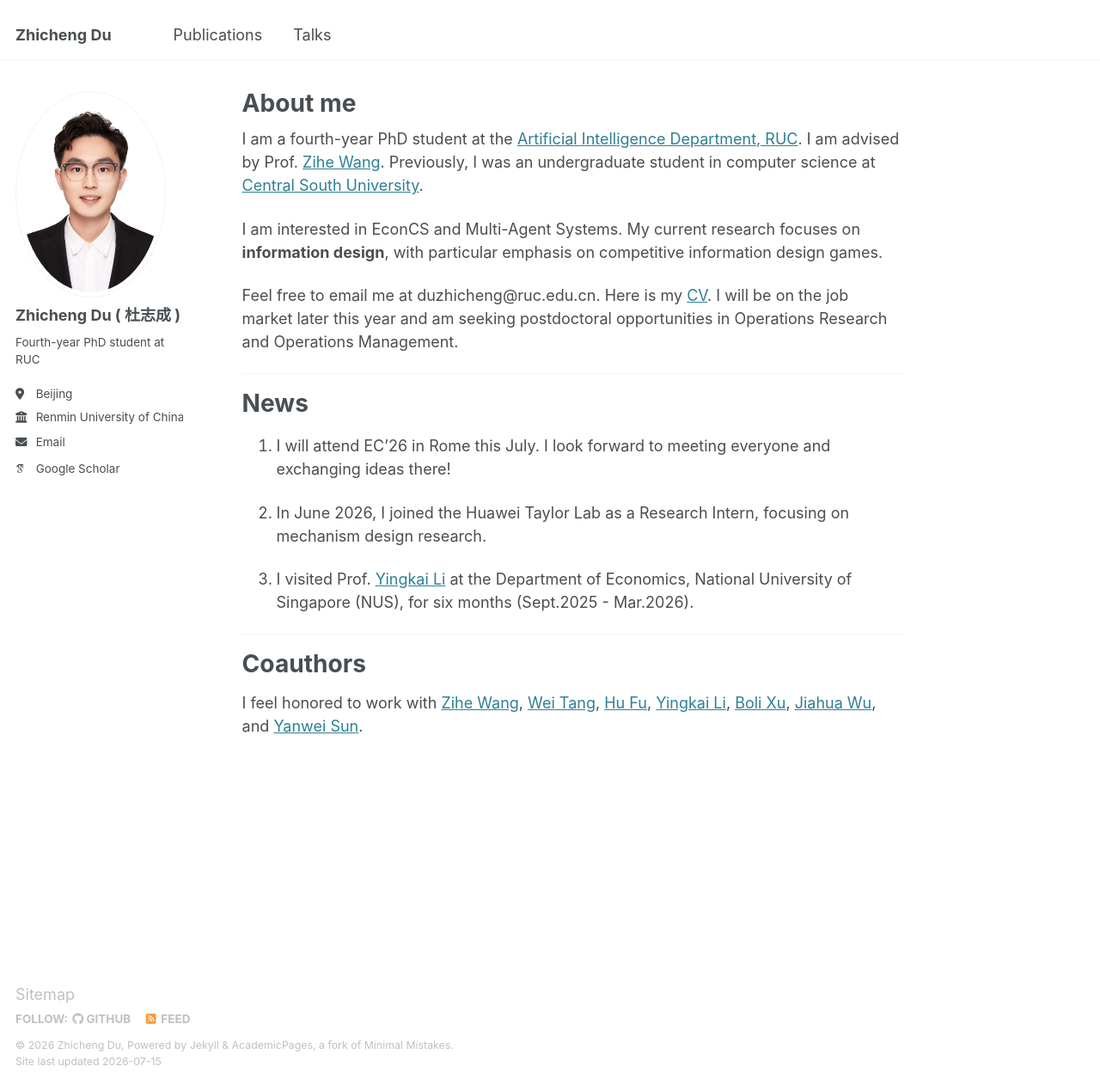
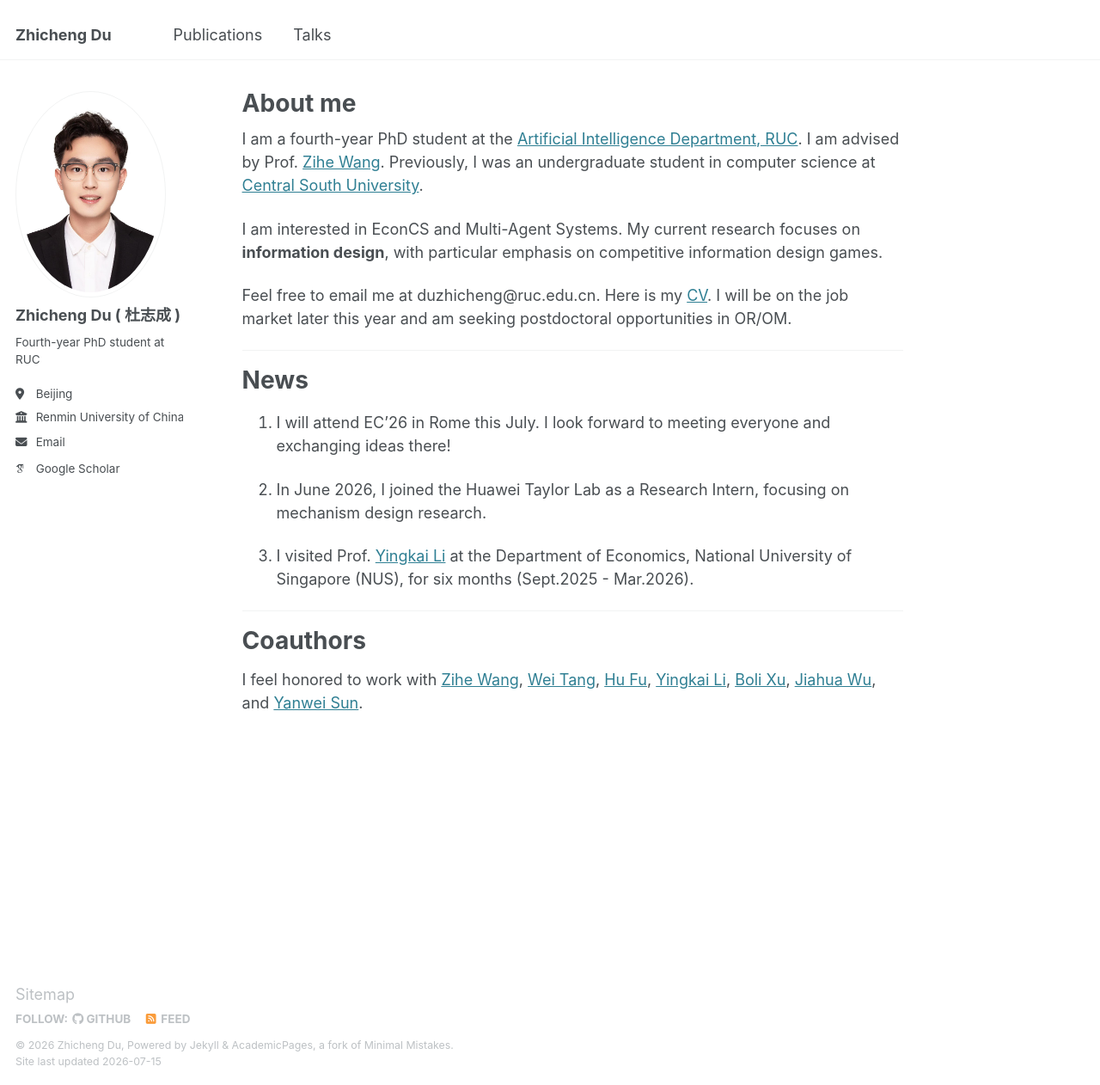
Before and after one commit to DUABC/zhichengdu, a Jekyll site: the page built from _pages/about.md, in a window 1280 px wide and 1262 px high. Shown: the whole window at 86% size. Built offline with Jekyll 4.4.1, drawn with Linux system fonts in a browser that asks for light colours; some web fonts are replaced.

Commit message:
Shorten postdoc field description

```diff
--- a/_pages/about.md
+++ b/_pages/about.md
@@ -16,7 +16,7 @@ My current research focuses on **information design**, with particular emphasis
 
 Feel free to email me at duzhicheng@ruc.edu.cn.
 Here is my [CV](https://duabc.github.io/zhichengdu/files/CV-20260226.pdf).
-I will be on the job market later this year and am seeking postdoctoral opportunities in Operations Research and Operations Management.
+I will be on the job market later this year and am seeking postdoctoral opportunities in OR/OM.
 
 ---
 
```
